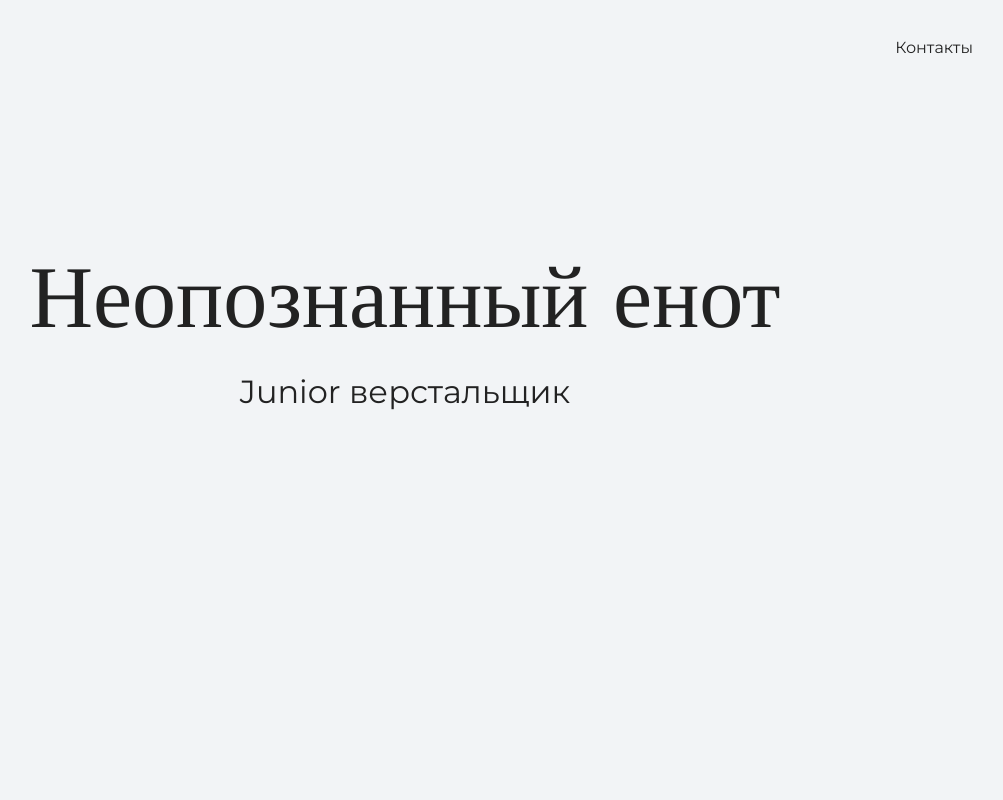
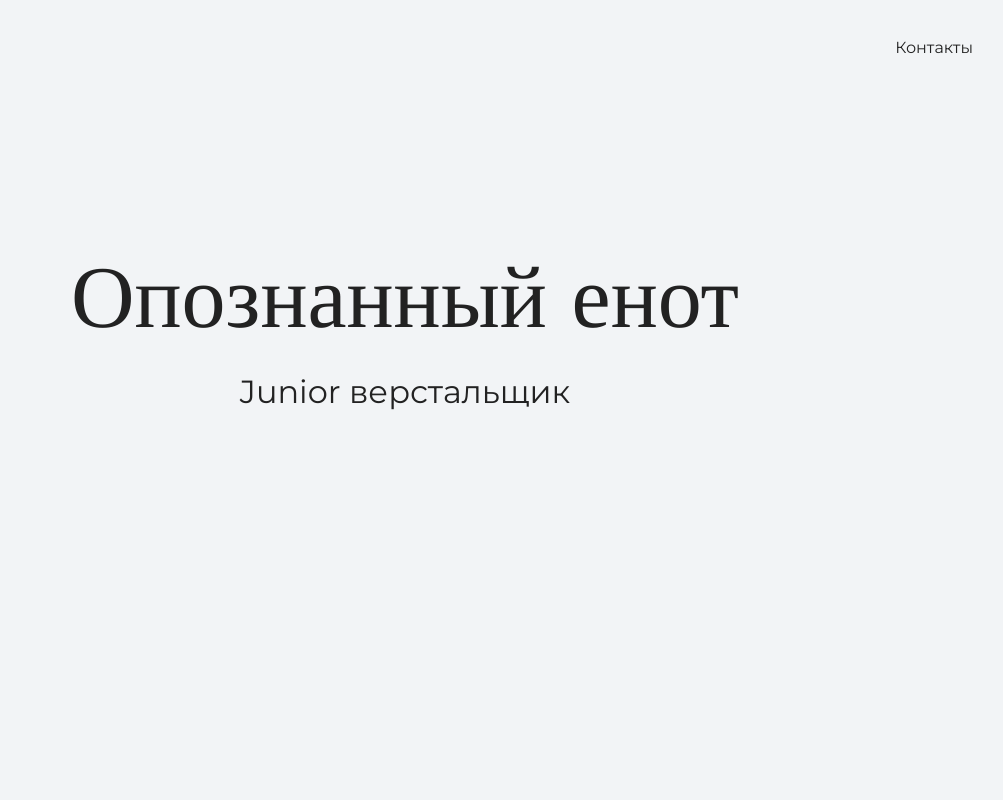
Before and after one commit to boonyashka/htmlacademy_1, a plain HTML site: page index.html in a window 1280 px wide. Shown: the top 800 px of the page, without its empty margins (235-1238 px from the left). Drawn offline with nearby package versions, Linux system fonts and the light colour scheme.

Commit message:
меняет текст на главной странице

```diff
--- a/index.html
+++ b/index.html
@@ -14,7 +14,7 @@
 
     <section class="hero-image">
       <div class="container">
-      <h1 class="heading">Неопознанный енот</h1>
+      <h1 class="heading">Опознанный енот</h1>
       <p>Junior верстальщик</p>
     </div>
     </section>
```
